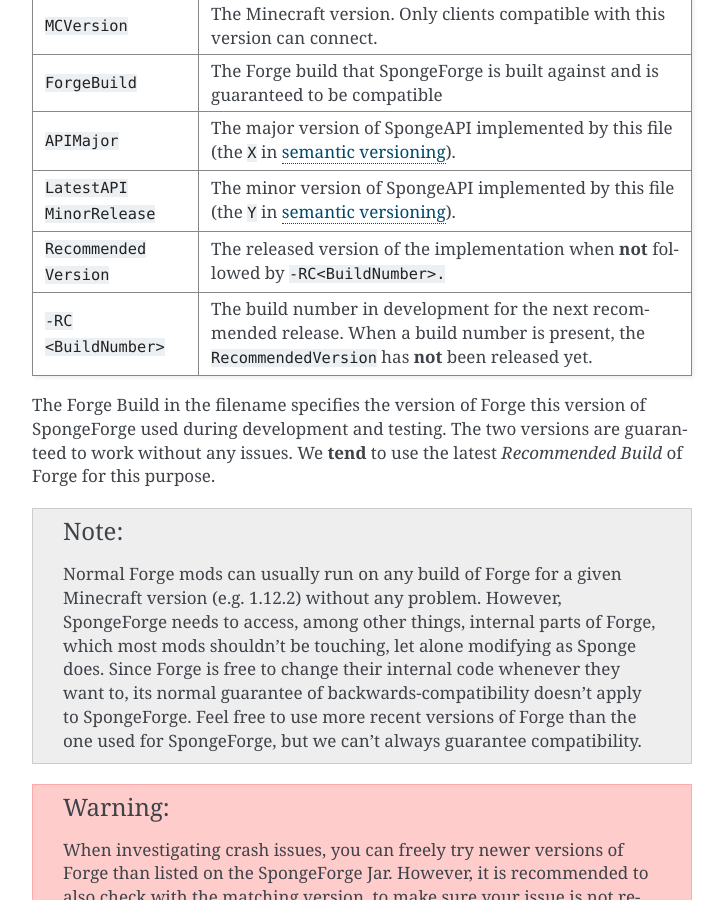
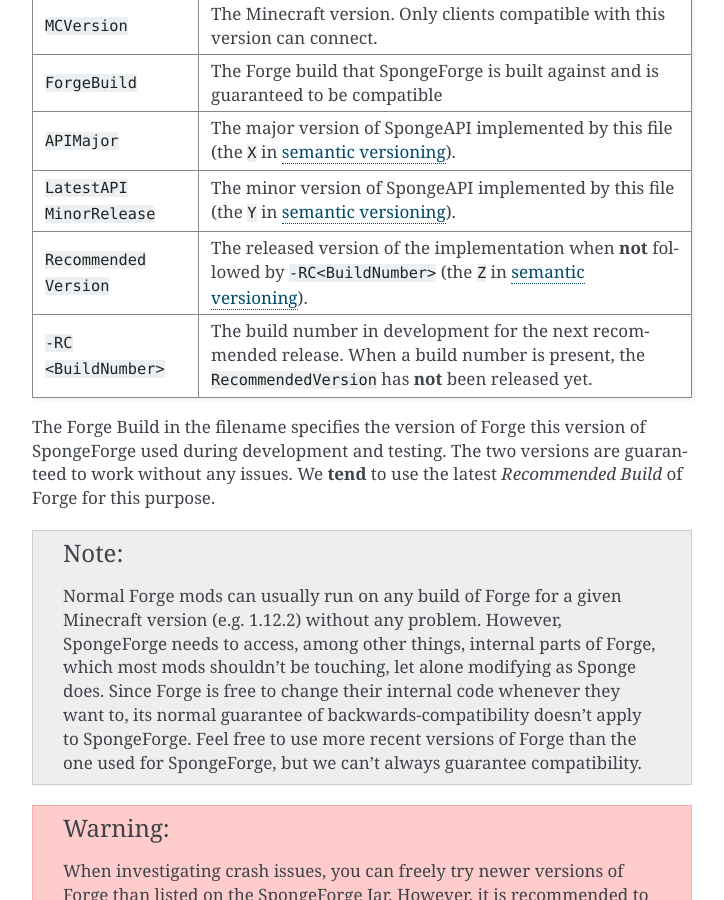
Before and after one commit to SpongePowered/SpongeDocs, a Sphinx documentation site: the page built from source/versions/filenames.rst, in a window 1280 px wide and 900 px high, scrolled down 542 px. Shown: the whole window, without its empty margins (388-1112 px from the left). Built offline with Sphinx 7.4.7, drawn with Linux system fonts in a browser that asks for light colours; pages that are not in the unit, such as notebooks, are missing from menus.

```diff
--- a/source/versions/filenames.rst
+++ b/source/versions/filenames.rst
@@ -30,8 +30,8 @@ The format of the SpongeForge download filename is:
 | ``LatestAPI``        | The minor version of SpongeAPI implemented by this file (the ``Y`` in                         |
 | ``MinorRelease``     | :ref:`semantic versioning<sem-ver>`).                                                         |
 +----------------------+-----------------------------------------------------------------------------------------------+
-| ``Recommended``      | The released version of the implementation when **not** followed by ``-RC<BuildNumber>.``     |
-| ``Version``          |                                                                                               |
+| ``Recommended``      | The released version of the implementation when **not** followed by ``-RC<BuildNumber>`` (the |
+| ``Version``          | ``Z`` in :ref:`semantic versioning<sem-ver>`).                                                |
 +----------------------+-----------------------------------------------------------------------------------------------+
 | ``-RC``              | The build number in development for the next recommended release. When a build number is      |
 | ``<BuildNumber>``    | present, the ``RecommendedVersion`` has **not** been released yet.                            |
```
Also changed, not shown: source/index.rst (+11 -11 lines).
